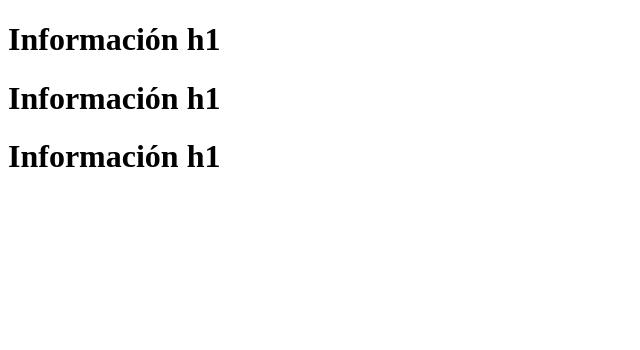
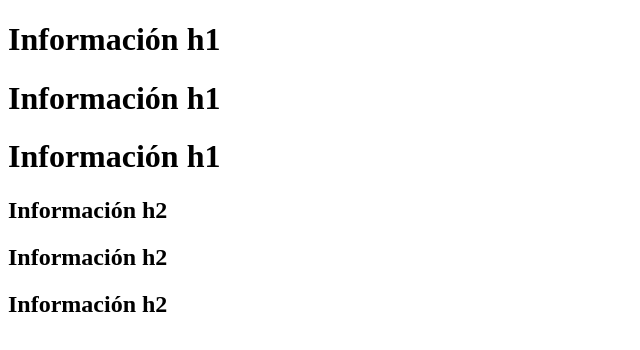
Before and after one commit to luisjrcrash/git-prueba-dos, a plain HTML site: page index.html in a window 1280 px wide. Shown: the whole page, without its empty margins (0-640 px from the left). Drawn offline with Linux system fonts and the light colour scheme.

Commit message:
agregamos h2

```diff
--- a/index.html
+++ b/index.html
@@ -10,5 +10,8 @@
     <h1>Información h1</h1>
     <h1>Información h1</h1>
     <h1>Información h1</h1>
+    <h2>Información h2</h2>
+    <h2>Información h2</h2>
+    <h2>Información h2</h2>
 </body>
 </html>
```
